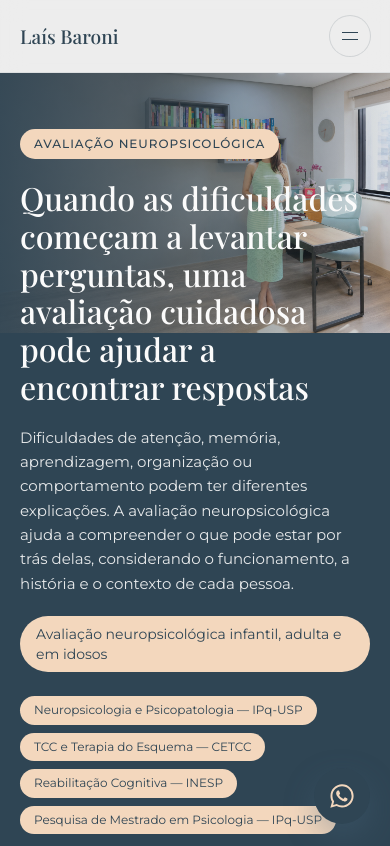
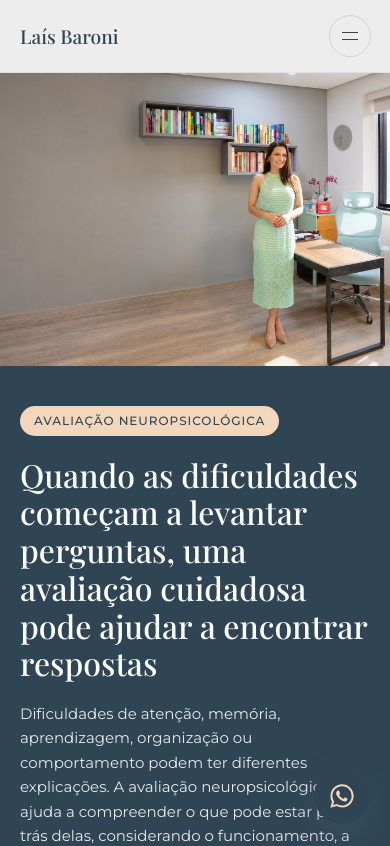
Before and after one commit to ccarolsevero/LaisBaroni, a Next.js app: page /avaliacao-neuropsicologica in a window 390 px wide. Shown: the top 846 px of the page. Built offline with nearby package versions, Linux system fonts and the light colour scheme; a web font is replaced by a local one.

Commit message:
Ajusta o mobile: texto da hero abaixo da foto e seção da home à esquerda.
No celular a foto fica no topo e o conteúdo começa embaixo; a faixa pêssego da home deixa de ficar centralizada.

Co-authored-by: Cursor <cursoragent@cursor.com>

```diff
--- a/src/app/page.tsx
+++ b/src/app/page.tsx
@@ -50,7 +50,8 @@ const areas = [
 export default function Home() {
   return (
     <>
-      <section className="relative min-h-[78vh] overflow-hidden bg-ink lg:min-h-[88vh]">
+      <section className="relative bg-ink lg:min-h-[88vh]">
+        <div className="relative aspect-[4/3] w-full overflow-hidden lg:absolute lg:inset-0 lg:aspect-auto lg:h-full">
           <Image
             src={photos.heroHome.src}
             alt={photos.heroHome.alt}
@@ -60,10 +61,11 @@ export default function Home() {
             className={photos.heroHome.className}
             sizes="100vw"
           />
-        <div className="absolute inset-0 bg-gradient-to-r from-ink/90 via-ink/55 to-ink/15 sm:via-ink/45 sm:to-ink/10" />
-        <Container className="relative flex min-h-[78vh] flex-col justify-end py-14 lg:min-h-[88vh] lg:justify-center lg:py-20">
+        </div>
+        <div className="pointer-events-none absolute inset-0 hidden bg-gradient-to-r from-ink/90 via-ink/45 to-ink/10 lg:block" />
+        <Container className="relative py-10 lg:flex lg:min-h-[88vh] lg:flex-col lg:justify-center lg:py-20">
           <div className="max-w-2xl text-white">
-            <h1 className="font-display text-[2rem] leading-[1.15] font-medium text-balance sm:text-5xl">
+            <h1 className="font-display text-[2rem] leading-[1.15] font-medium break-words lg:text-balance sm:text-5xl">
               Avaliação neuropsicológica e psicoterapia para compreender além do
               que aparece à primeira vista
             </h1>
@@ -178,18 +180,18 @@ export default function Home() {
             eyebrow="Um pouco sobre a forma como trabalho"
             title="A mesma queixa pode contar histórias completamente diferentes"
           />
-          <p className="mx-auto mt-6 max-w-2xl text-center text-[15px] leading-relaxed hero-copy sm:text-base">
+          <p className="mt-6 max-w-2xl text-left text-[15px] leading-relaxed hero-copy sm:mx-auto sm:text-center sm:text-base">
             Dificuldade de concentração, esquecimentos ou um comportamento isolado
             não contam a história inteira. Por isso, o trabalho começa por uma
             pergunta:
           </p>
-          <blockquote className="mt-8 text-center">
-            <LineMarks className="mx-auto mb-3 h-8 w-12 text-ink/40" />
+          <blockquote className="mt-8 text-left sm:text-center">
+            <LineMarks className="mb-3 h-8 w-12 text-ink/40 sm:mx-auto" />
             <p className="font-display text-3xl leading-snug font-medium text-ink sm:text-4xl">
               O que precisamos compreender melhor aqui?
             </p>
           </blockquote>
-          <p className="mx-auto mt-6 max-w-2xl text-center text-[15px] leading-relaxed hero-copy sm:text-base">
+          <p className="mt-6 max-w-2xl text-left text-[15px] leading-relaxed hero-copy sm:mx-auto sm:text-center sm:text-base">
             É a partir dessa compreensão que conduzo avaliação, psicoterapia e
             supervisão clínica.
           </p>
--- a/src/components/page-hero.tsx
+++ b/src/components/page-hero.tsx
@@ -38,7 +38,7 @@ export function PageHero({
       <span className="inline-flex rounded-full bg-peach px-3.5 py-1.5 text-[12px] font-medium tracking-[0.08em] text-ink uppercase">
         {eyebrow}
       </span>
-      <h1 className="font-display mt-5 text-[2rem] leading-[1.18] font-medium text-balance sm:text-5xl">
+      <h1 className="font-display mt-5 text-[2rem] leading-[1.18] font-medium break-words lg:text-balance sm:text-5xl">
         {title}
       </h1>
       <p className="mt-5 text-[15px] leading-relaxed text-white/90 sm:text-base">
@@ -72,7 +72,8 @@ export function PageHero({
 
   if (image) {
     return (
-      <section className="relative min-h-[68vh] overflow-hidden bg-ink lg:min-h-[76vh]">
+      <section className="relative bg-ink lg:min-h-[76vh]">
+        <div className="relative aspect-[4/3] w-full overflow-hidden lg:absolute lg:inset-0 lg:aspect-auto lg:h-full">
           <Image
             src={image.src}
             alt={image.alt}
@@ -82,12 +83,13 @@ export function PageHero({
             unoptimized={image.unoptimized}
             className={
               image.className ??
-            "object-contain object-top sm:object-cover sm:object-[72%_center]"
+              "object-cover object-center lg:object-[72%_center]"
             }
             sizes="100vw"
           />
-        <div className="absolute inset-0 bg-gradient-to-r from-ink/90 via-ink/55 to-ink/15 sm:via-ink/45 sm:to-ink/10" />
-        <Container className="relative flex min-h-[68vh] flex-col justify-end py-14 lg:min-h-[76vh] lg:justify-center lg:py-20">
+        </div>
+        <div className="pointer-events-none absolute inset-0 hidden bg-gradient-to-r from-ink/90 via-ink/55 to-ink/15 lg:block" />
+        <Container className="relative py-10 lg:flex lg:min-h-[76vh] lg:flex-col lg:justify-center lg:py-20">
           <div className="max-w-xl text-white lg:max-w-2xl">{copy}</div>
         </Container>
       </section>
--- a/src/components/ui.tsx
+++ b/src/components/ui.tsx
@@ -48,7 +48,7 @@ export function SectionHeading({
   align?: "left" | "center";
 }) {
   return (
-    <div className={`max-w-3xl ${align === "center" ? "mx-auto text-center" : ""}`}>
+    <div className={`max-w-3xl ${align === "center" ? "text-left sm:mx-auto sm:text-center" : ""}`}>
       {eyebrow ? <Eyebrow>{eyebrow}</Eyebrow> : null}
       {title ? (
         <h2 className={`font-display text-[1.85rem] leading-[1.2] font-medium text-balance sm:text-4xl ${eyebrow ? "mt-3" : ""}`}>
--- a/src/lib/photos.ts
+++ b/src/lib/photos.ts
@@ -2,14 +2,12 @@ export const photos = {
   heroHome: {
     src: "/photos/hero-principal-wide.jpg",
     alt: "Laís Baroni em seu consultório",
-    className:
-      "object-contain object-top sm:object-cover sm:object-[72%_center]",
+    className: "object-cover object-center lg:object-[72%_center]",
   },
   sobre: {
     src: "/photos/hero-sobre-mim-wide.jpg",
     alt: "Laís Baroni no consultório",
-    className:
-      "object-contain object-top sm:object-cover sm:object-[75%_center]",
+    className: "object-cover object-center lg:object-[75%_center]",
   },
   homeSobre: {
     src: "/photos/retrato-sobre-v2.jpg",
@@ -22,39 +20,33 @@ export const photos = {
   consultorio: {
     src: "/photos/hero-consultorio-wide.jpg",
     alt: "Laís Baroni no ambiente de atendimento",
-    className:
-      "object-contain object-top sm:object-cover sm:object-[75%_center]",
+    className: "object-cover object-center lg:object-[75%_center]",
   },
   blog: {
     src: "/photos/hero-blog-leitura.jpg",
     alt: "Laís Baroni lendo no consultório",
-    className:
-      "object-contain object-top sm:object-cover sm:object-[80%_center]",
+    className: "object-cover object-[center_28%] lg:object-[80%_center]",
     unoptimized: true,
   },
   avaliacao: {
     src: "/photos/hero-avaliacao-consultorio.jpg",
     alt: "Laís Baroni no consultório",
-    className:
-      "object-contain object-top sm:object-cover sm:object-[78%_center]",
+    className: "object-cover object-center lg:object-[78%_center]",
     unoptimized: true,
   },
   infantil: {
     src: "/photos/hero-infantil-wide.jpg",
     alt: "Laís Baroni em atendimento infantil",
-    className:
-      "object-contain object-top sm:object-cover sm:object-[70%_center]",
+    className: "object-cover object-center lg:object-[70%_center]",
   },
   psicoterapia: {
     src: "/photos/hero-psicoterapia-wide.jpg",
     alt: "Laís Baroni em sessão de psicoterapia",
-    className:
-      "object-contain object-top sm:object-cover sm:object-[72%_center]",
+    className: "object-cover object-center lg:object-[72%_center]",
   },
   supervisao: {
     src: "/photos/hero-supervisao-wide.jpg",
     alt: "Laís Baroni em seu espaço de trabalho clínico",
-    className:
-      "object-contain object-top sm:object-cover sm:object-[75%_center]",
+    className: "object-cover object-center lg:object-[75%_center]",
   },
 } as const;
```
Lines whose indentation alone changed are shown as unchanged.
